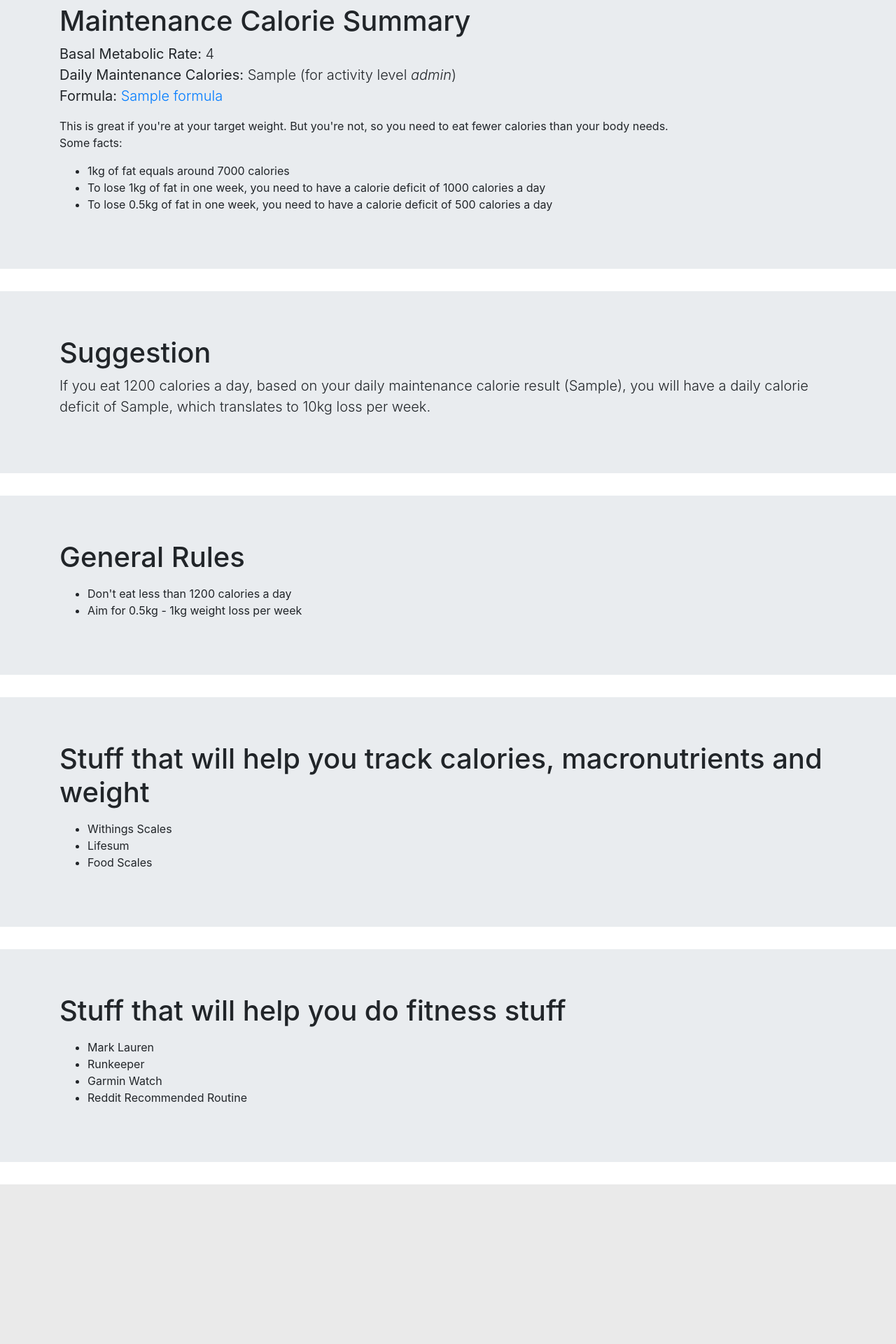
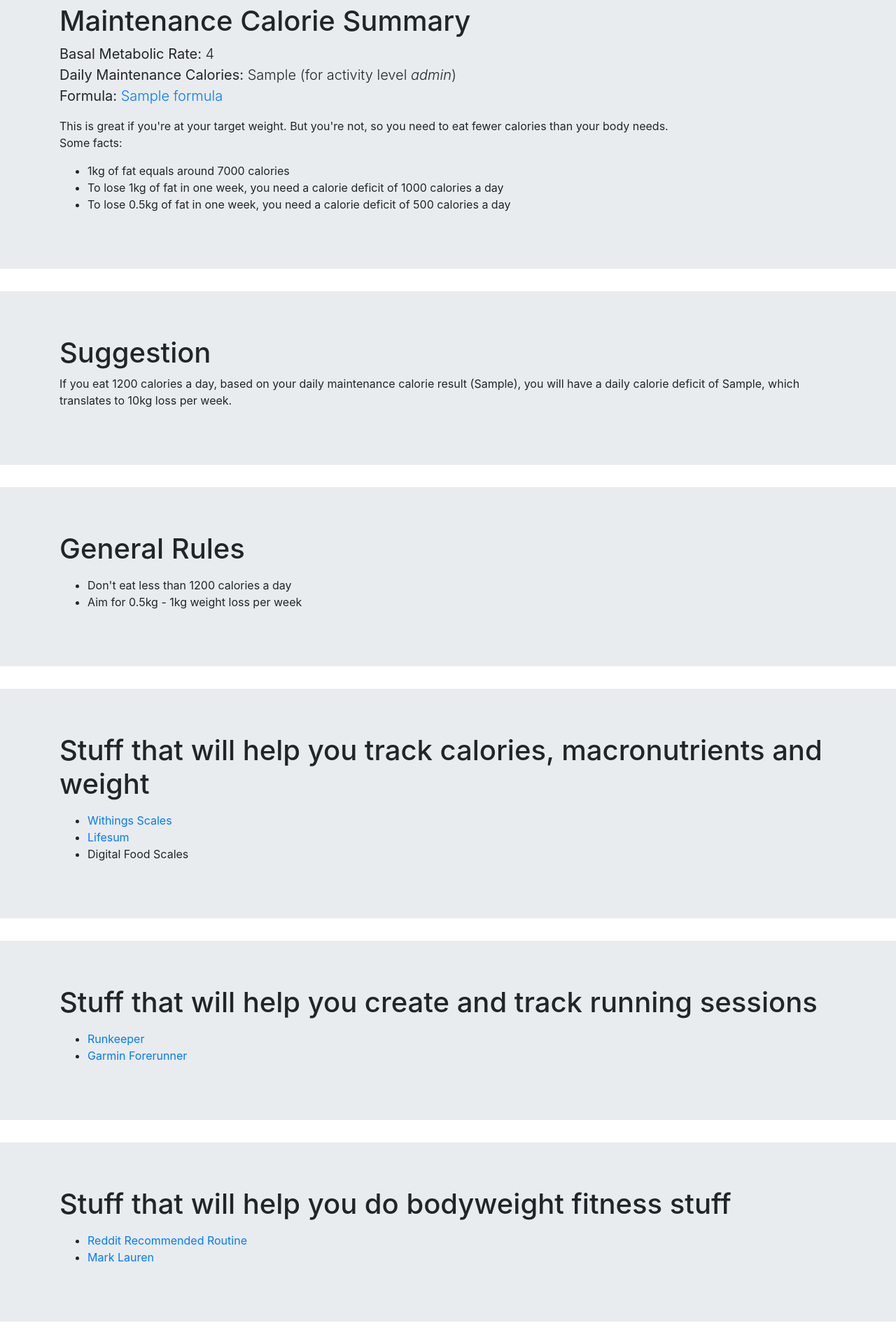
Before and after one commit to frankenwino/Hey-Fatso, a Flask app: template app/templates/tdce_result.html in a window 1280 px wide. Shown: the part 975-2895 px from the top of the page at 70% size. Before the commit the page ends 2667 px from the top, so only its background shows below. Run offline with Flask 2, Linux system fonts and the light colour scheme; the template is opened without the code that fills it: most values are stand-ins (such as "Sample title", 1, 10 or a date in 2020); some libraries are stand-ins or nearby versions.

Commit message:
Update tdce_result.html

```diff
--- a/app/templates/tdce_result.html
+++ b/app/templates/tdce_result.html
@@ -56,8 +56,8 @@
     <p>
     <ul>
       <li>1kg of fat equals around 7000 calories</li>
-      <li>To lose 1kg of fat in one week, you need to have a calorie deficit of 1000 calories a day</li>
-      <li>To lose 0.5kg of fat in one week, you need to have a calorie deficit of 500 calories a day</li>
+      <li>To lose 1kg of fat in one week, you need a calorie deficit of 1000 calories a day</li>
+      <li>To lose 0.5kg of fat in one week, you need a calorie deficit of 500 calories a day</li>
     </ul>
 
     </p>
@@ -69,7 +69,7 @@
 <div class="jumbotron jumbotron-fluid">
   <div class="container">
     <h1 class="display-6">Suggestion</h1>
-    <p class="lead">If you eat 1200 calories a day, based on your daily maintenance calorie result ({{ daily_maintenance_calories }}), you will have a daily calorie deficit of {{ calorie_deficit }}, which translates to {{ weight_loss_weekly }}kg loss per week.</p>
+    <p>If you eat 1200 calories a day, based on your daily maintenance calorie result ({{ daily_maintenance_calories }}), you will have a daily calorie deficit of {{ calorie_deficit }}, which translates to {{ weight_loss_weekly }}kg loss per week.</p>
   </div>
 </div>
 
@@ -92,9 +92,22 @@
     <h1 class="display-6">Stuff that will help you track calories, macronutrients and weight</h1>
     <p class="lead">
     <ul>
-      <li>Withings Scales</li>
-      <li>Lifesum</li>
-      <li>Food Scales</li>
+      <li><a href="https://www.withings.com/uk/en/scales" target="_blank">Withings Scales<br></a></li>
+      <li><a href="https://lifesum.com" target="_blank">Lifesum<br></a></li>
+      <li>Digital Food Scales</li>
+    </ul>
+    </p>
+  </div>
+</div>
+
+
+<div class="jumbotron jumbotron-fluid">
+  <div class="container">
+    <h1 class="display-6">Stuff that will help you create and track running sessions</h1>
+    <p class="lead">
+    <ul>
+      <li><a href="https://runkeeper.com" target="_blank">Runkeeper<br></a></li>
+      <li><a href="https://explore.garmin.com/en-US/forerunner" target="_blank">Garmin Forerunner<br></a></li>
     </ul>
     </p>
   </div>
@@ -102,13 +115,11 @@
 
 <div class="jumbotron jumbotron-fluid">
   <div class="container">
-    <h1 class="display-6">Stuff that will help you do fitness stuff</h1>
+    <h1 class="display-6">Stuff that will help you do bodyweight fitness stuff</h1>
     <p class="lead">
     <ul>
-      <li>Mark Lauren</li>
-      <li>Runkeeper</li>
-      <li>Garmin Watch</li>
-      <li>Reddit Recommended Routine</li>
+      <li><a href="https://www.reddit.com/r/bodyweightfitness/wiki/kb/recommended_routine" target="_blank">Reddit Recommended Routine<br></a></li>
+      <li><a href="https://www.marklauren.com" target="_blank">Mark Lauren<br></a></li>
     </ul>
     </p>
   </div>
```
